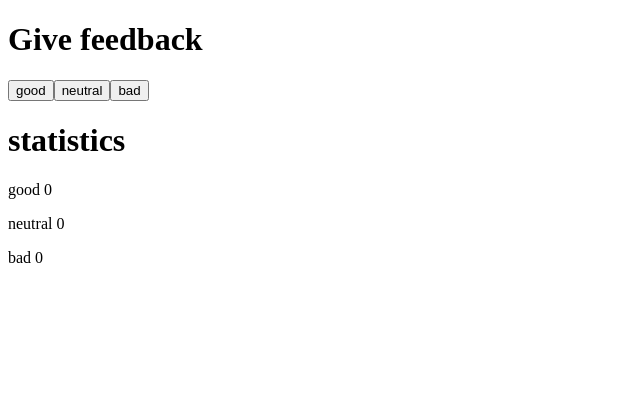
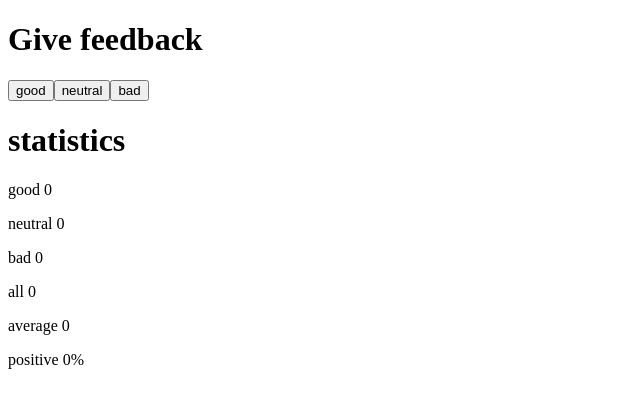
Before and after one commit to Thom4x/fullstackopen-2026, a React (Vite) app in the folder part1/fullstack-open/: page / in a window 1280 px wide. Shown: the top 408 px of the page, without its empty margins (0-640 px from the left). Built offline with nearby package versions, Linux system fonts and the light colour scheme.

Commit message:
part1: 1.7 app unicafe: step 2

```diff
--- a/part1/fullstack-open/src/App.jsx
+++ b/part1/fullstack-open/src/App.jsx
@@ -14,22 +14,36 @@ const App = () => {
   const [good, setGood] = useState(0)
   const [neutral, setNeutral] = useState(0)
   const [bad, setBad] = useState(0)
+  const [feedback, setFeedback] = useState([])
 
   const handleParams = (statusValoration) => {
-    if (statusValoration === "good") {
+    if (statusValoration == "good") {
       setGood(good + 1)
-      console.log("Presionaron good")
+      console.log("Agregado good")
+      setFeedback(feedback.concat(1))
     }
     if (statusValoration === "neutral") {
       setNeutral(neutral + 1)
-      console.log("Presionaron neutral")
+      console.log("Agregado neutral")
+      setFeedback(feedback.concat(0))
+
     }
     if (statusValoration === "bad") {
       setBad(bad + 1)
-      console.log("Presionaron bad")
+      console.log("Agregado bad")
+      setFeedback(feedback.concat(-1))
     }
   }
 
+  const averageFeedback = feedback.reduce((acc, num) => acc + num, 0);
+  const feedbackAverage = averageFeedback / feedback.length;
+
+  const goodFeedbacks = feedback.filter((score) => score == 1);
+  const neutralFeedbacks = feedback.filter((score) => score == 0);
+  const badFeedbacks = feedback.filter((score) => score == -1);
+
+  const totalFiltered = goodFeedbacks.length + neutralFeedbacks.length + badFeedbacks.length;
+  const goodPercent = (goodFeedbacks.length / totalFiltered) * 100;
 
   return (
     <div>
@@ -43,6 +57,9 @@ const App = () => {
       <p>good {good}</p>
       <p>neutral {neutral}</p>
       <p>bad {bad}</p>
+      <p>all {feedback.length}</p>
+      <p>average {isNaN(feedbackAverage) ? '0' : feedbackAverage.toFixed(2)}</p>
+      <p>positive {isNaN(goodPercent) ? '0' : goodPercent.toFixed(2)}%</p>
     </div>
   )
 }
```
